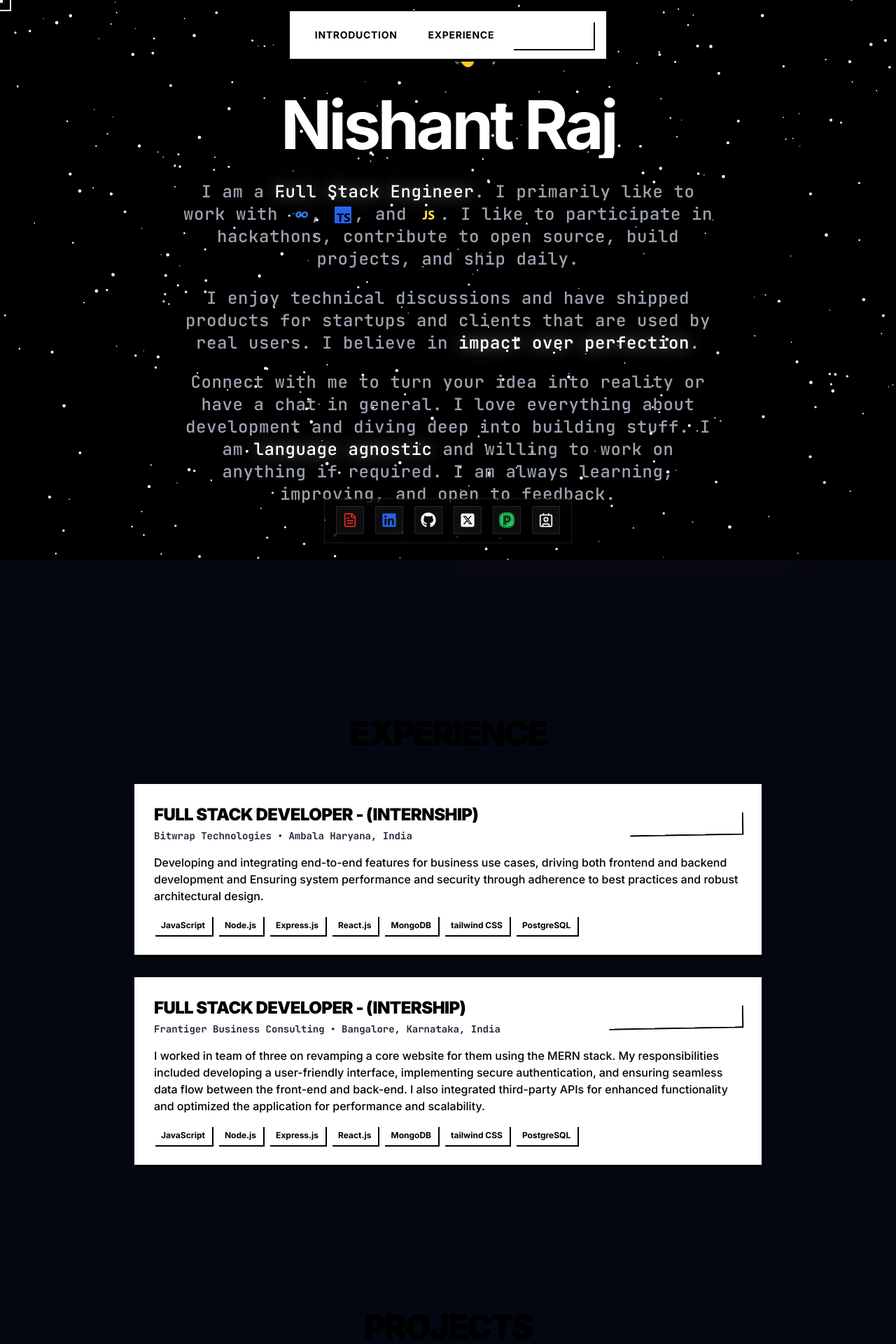
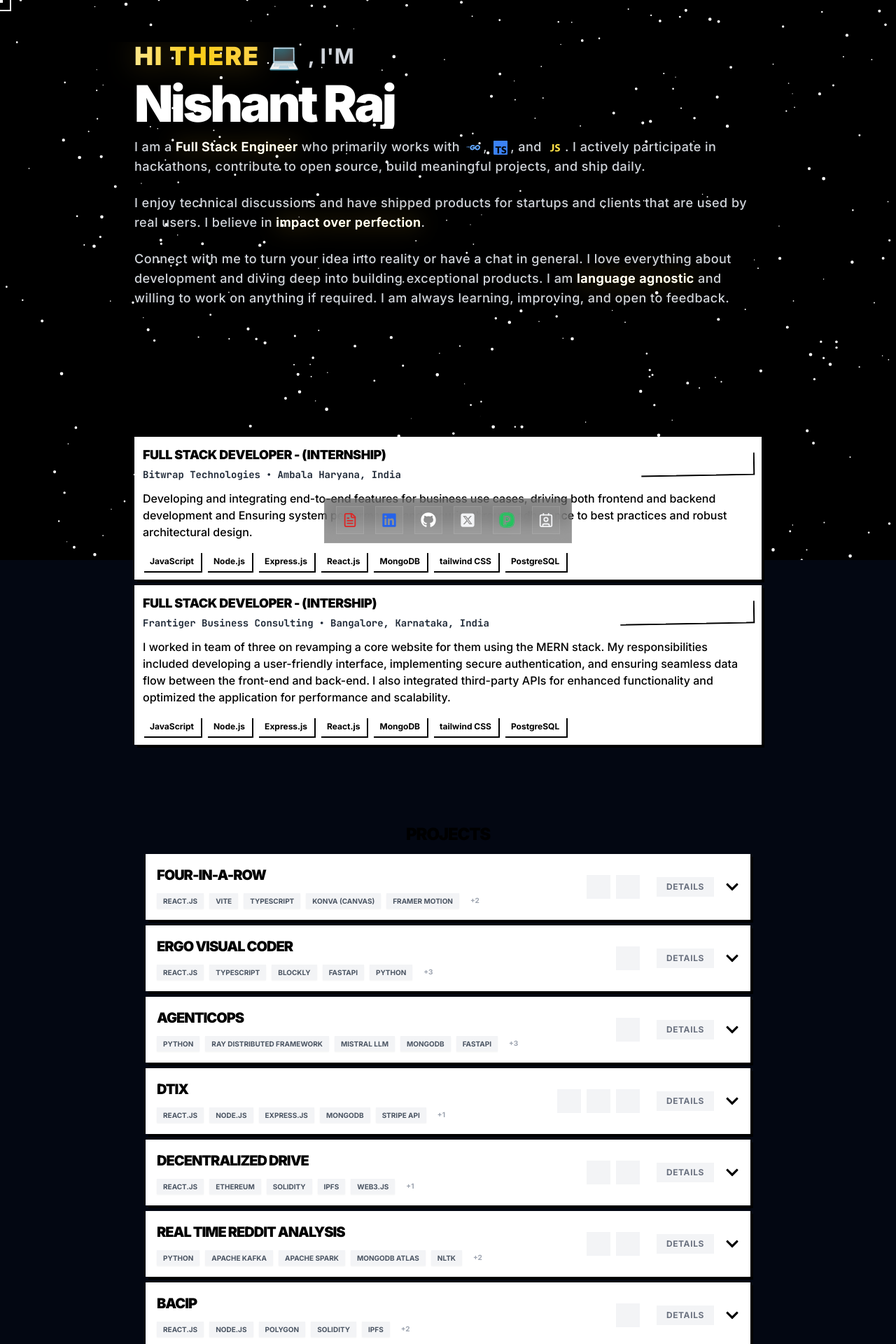
Before and after one commit to dawgdevv/portfolio, a React (Vite) app: page / in a window 1280 px wide. Shown: the top 1920 px of the page at 70% size. Built offline with nearby package versions, Linux system fonts and the light colour scheme.

Commit message:
refactor: remove Navbar component and refine UI layout and styling across various sections.

```diff
--- a/src/App.jsx
+++ b/src/App.jsx
@@ -11,7 +11,7 @@ import { Contact as ContactIcon, FileText } from "lucide-react";
 import { FaLinkedin, FaGithub, FaSquareXTwitter } from "react-icons/fa6";
 import { SiPeerlist } from "react-icons/si";
 
-import Navbar from "./components/Navbar";
+
 import AnimatedCursor from "./components/AnimatedCursor";
 
 const Hero = lazy(() => import("./components/Hero"));
@@ -125,7 +125,7 @@ function App() {
           if (
             scrollPosition >= offsetTop - navHeight - windowHeight / 2 &&
             scrollPosition <
-              offsetTop + offsetHeight - navHeight - windowHeight / 2
+            offsetTop + offsetHeight - navHeight - windowHeight / 2
           ) {
             currentSection = id;
           }
@@ -164,7 +164,7 @@ function App() {
   return (
     <div className="min-h-screen bg-[#030712] text-gray-100 overflow-x-hidden relative selection:bg-orange-500/30">
       <AnimatedCursor />
-      <div className="fixed inset-0 -z-10">
+      <div className="relative inset-0 -z-10">
         <div className="absolute inset-0 bg-gradient-to-br from-[#030712] via-[#0a0d1f] to-[#111827] opacity-95"></div>
         <div
           className="absolute inset-0 opacity-[0.02]"
@@ -174,36 +174,37 @@ function App() {
           }}
         ></div>
       </div>
-      <div className="fixed top-0 left-0 w-full h-1 z-[60]">
+      <div className="relative top-0 left-0 w-full h-1 z-[60]">
         <motion.div
           className="h-full bg-gradient-to-r from-orange-600 via-pink-500 to-orange-400 shadow-lg shadow-orange-500/30"
           style={{ width: `${scrollProgress}%` }}
         />
       </div>
-      <Navbar activeSection={activeSection} onNavClick={scrollToSection} />
-      <main className="relative z-10 container mx-auto px-4 pt-8 lg:pt-2 flex flex-col items-center">
+
+      <main className="relative z-10 container mx-auto px-6 pt-4 flex flex-col items-center">
         <Suspense fallback={<LoadingFallback />}>
           <section
             id="hero"
-            className="min-h-[calc(100vh-6rem)] w-full flex justify-center items-center py-24"
+            className="min-h-[30vh] w-full flex justify-center items-center py-10"
           >
             <Hero />
           </section>
+
           <section
             id="experience"
-            className="w-full flex justify-center items-center py-16"
+            className="w-full flex justify-center items-center py-12"
           >
             <Experience />
           </section>
           <section
             id="projects"
-            className="w-full flex justify-center items-center py-16"
+            className="w-full flex justify-center items-center py-12"
           >
             <Project />
           </section>
           <section
             id="github"
-            className="w-full flex justify-center items-center py-16"
+            className="w-full flex justify-center items-center py-12"
           >
             <GitHub />
           </section>
--- a/src/components/Experience.jsx
+++ b/src/components/Experience.jsx
@@ -4,16 +4,16 @@ import SnowfallBackground from "./SnowfallBackground.jsx";
 
 function Experience() {
   return (
-    <section className="container mx-auto px-4 py-10 flex flex-col justify-center">
+    <section className="container mx-auto px-4 py-2 flex flex-col justify-center">
       <SnowfallBackground />
       <motion.h2
         initial={{ opacity: 0, y: -20 }}
         animate={{ opacity: 1, y: 0 }}
-        className="mb-12 text-4xl md:text-5xl font-black text-center uppercase tracking-tighter text-black dark:text-white"
+        className="mb-3 text-xl md:text-2xl font-black text-center uppercase tracking-tighter text-black dark:text-white"
       >
         Experience
       </motion.h2>
-      <div className="space-y-6 md:space-y-8 max-w-4xl mx-auto">
+      <div className="space-y-2 max-w-4xl mx-auto">
         {EXPERIENCES.map((experience, index) => (
           <motion.div
             initial={{ opacity: 0, x: -20 }}
@@ -21,12 +21,12 @@ function Experience() {
             whileHover={{ y: -4, x: -4 }}
             transition={{ delay: index * 0.1 }}
             key={index}
-            className="bg-white dark:bg-zinc-800 p-6 border-4 border-white hover:border-black shadow-neo hover:shadow-neo-lg transition-all duration-200"
+            className="bg-white dark:bg-zinc-800 p-2 border-4 border-white hover:border-black shadow-neo hover:shadow-neo-lg transition-all duration-200"
           >
-            <div className="flex flex-col md:flex-row md:items-center md:justify-between gap-3 mb-4">
+            <div className="flex flex-col md:flex-row md:items-center md:justify-between gap-2 mb-3">
               <div className="space-y-1">
                 <motion.h3
-                  className="text-xl md:text-2xl font-black uppercase tracking-tight text-black dark:text-white"
+                  className="text-base md:text-lg font-black uppercase tracking-tight text-black dark:text-white"
                   whileHover={{ x: 5 }}
                   transition={{ duration: 0.2 }}
                 >
--- a/src/components/Github.jsx
+++ b/src/components/Github.jsx
@@ -22,25 +22,25 @@ const GitHub = () => {
   };
 
   return (
-    <section id="github" className="py-20 bg-bg-primary overflow-hidden">
+    <section id="github" className="py-2 bg-bg-primary overflow-hidden">
       <div className="container mx-auto px-4 max-w-6xl">
         {/* Header */}
-        <div className="mb-16 text-center">
-          <h2 className="text-5xl md:text-6xl font-black uppercase tracking-tighter text-black dark:text-white mb-4 bg-white dark:bg-black border-4 border-white hover:border-black inline-block px-8 py-4 shadow-neo hover:translate-x-1 hover:translate-y-1 hover:shadow-none transition-all cursor-default">
+        <div className="mb-3 text-center">
+          <h2 className="text-xl md:text-2xl font-black uppercase tracking-tighter text-black dark:text-white mb-2 bg-white dark:bg-black border-4 border-white hover:border-black inline-block px-4 py-2 shadow-neo hover:translate-x-1 hover:translate-y-1 hover:shadow-none transition-all cursor-default">
             GitHub Activity
           </h2>
         </div>
 
         {/* Calendar Section */}
-        <div className="mb-20">
+        <div className="mb-3">
           <div className="bg-white dark:bg-zinc-900 border-4 border-white hover:border-black shadow-neo-lg">
             {/* Calendar Content */}
-            <div className="p-6 md:p-10 overflow-x-auto">
+            <div className="p-2 md:p-3 overflow-x-auto">
               <GitHubCalendar
                 username={GITHUB_USERNAME}
-                fontSize={14}
-                blockSize={14}
-                blockMargin={4}
+                fontSize={10}
+                blockSize={8}
+                blockMargin={2}
                 theme={theme}
                 style={{
                   color: "inherit",
--- a/src/components/Hero.jsx
+++ b/src/components/Hero.jsx
@@ -7,7 +7,7 @@ import { DiJavascript1 } from "react-icons/di";
 
 const Hero = () => {
   return (
-    <div className="relative w-full min-h-screen flex items-center justify-center overflow-hidden -mt-10 lg:-mt-20">
+    <div className="relative w-full flex items-center overflow-hidden">
       {/* Background Glow */}
       <motion.div
         animate={{
@@ -22,12 +22,12 @@ const Hero = () => {
         className="absolute top-1/2 left-1/2 -translate-x-1/2 -translate-y-1/2 w-[500px] h-[500px] bg-orange-500/10 rounded-full blur-[120px] -z-10 pointer-events-none"
       />
 
-      <div className="relative z-10 max-w-7xl mx-auto px-6 flex flex-col items-center text-center">
+      <div className="relative z-10 max-w-full w-full mx-auto px-4 sm:px-6 lg:px-12 flex flex-col items-center text-left">
         <motion.div
           initial={{ opacity: 0, y: 30 }}
           animate={{ opacity: 1, y: 0 }}
           transition={{ duration: 1, ease: "easeOut", staggerChildren: 0.2 }}
-          className="space-y-8"
+          className="space-y-3"
         >
           <motion.div
             initial={{ opacity: 0, scale: 0.5 }}
@@ -37,9 +37,9 @@ const Hero = () => {
               type: "spring",
               bounce: 0.5,
             }}
-            className="flex flex-wrap items-center justify-center gap-2 md:gap-4 mb-4 font-mono"
+            className="flex flex-wrap items-center justify-start gap-2 md:gap-3 mb-2 font-sans"
           >
-            <span className="text-xl md:text-2xl font-bold bg-gradient-to-r from-cyan-300 to-blue-500 bg-clip-text text-transparent uppercase tracking-wider">
+            <span className="text-2xl md:text-4xl font-black bg-gradient-to-r from-amber-200 via-yellow-400 to-amber-300 bg-clip-text text-transparent uppercase tracking-wider drop-shadow-[0_0_20px_rgba(251,191,36,0.3)]">
               Hi there
             </span>
             <motion.span
@@ -53,16 +53,16 @@ const Hero = () => {
                 repeatDelay: 1,
                 ease: "easeInOut",
               }}
-              className="text-2xl md:text-3xl origin-bottom-right cursor-default"
+              className="text-2xl md:text-4xl origin-bottom-right cursor-default"
             >
-              👋
+              💻
             </motion.span>
-            <span className="text-xl md:text-2xl text-gray-400 font-medium tracking-wide uppercase">
+            <span className="text-xl md:text-3xl text-gray-300 font-bold tracking-wide uppercase">
               , I&apos;m
             </span>
           </motion.div>
 
-          <h1 className="text-4xl sm:text-6xl md:text-7xl lg:text-8xl font-bold tracking-tighter text-white mb-8 overflow-hidden break-words">
+          <h1 className="text-4xl sm:text-5xl md:text-6xl lg:text-7xl font-black tracking-tighter text-white mb-4 overflow-hidden break-words">
             {"Nishant Raj".split("").map((char, index) => (
               <motion.span
                 key={index}
@@ -74,7 +74,7 @@ const Hero = () => {
                   type: "spring",
                   bounce: 0.4,
                 }}
-                className="inline-block hover:text-cyan-400 transition-colors duration-300 cursor-default"
+                className="inline-block hover:text-amber-300 transition-colors duration-300 cursor-default"
                 whileHover={{
                   y: -10,
                   rotate: Math.random() * 10 - 5,
@@ -90,41 +90,41 @@ const Hero = () => {
             initial={{ opacity: 0, y: 20 }}
             animate={{ opacity: 1, y: 0 }}
             transition={{ delay: 0.4, duration: 0.8 }}
-            className="text-base sm:text-lg md:text-xl lg:text-2xl text-gray-400 max-w-3xl mx-auto font-mono leading-relaxed tracking-wide space-y-6"
+            className="text-sm sm:text-base md:text-lg text-gray-200 max-w-4xl font-sans leading-relaxed tracking-wide space-y-6"
           >
-            <p>
+            <p className="text-gray-300">
               I am a{" "}
-              <span className="text-white drop-shadow-[0_0_10px_rgba(255,255,255,0.5)] font-medium">
+              <span className="text-white drop-shadow-[0_0_15px_rgba(251,191,36,0.4)] font-semibold bg-gradient-to-r from-amber-200 to-yellow-300 bg-clip-text text-transparent">
                 Full Stack Engineer
-              </span>
-              . I primarily like to work with{" "}
+              </span>{" "}
+              who primarily works with{" "}
               <span className="inline-flex align-middle">
-                <FaGolang className="text-blue-500 mx-1" />
+                <FaGolang className="text-blue-400 mx-1 text-xl" />
               </span>
               ,{" "}
               <span className="inline-flex align-middle">
-                <SiTypescript className="text-blue-600 mx-1" />
+                <SiTypescript className="text-blue-500 mx-1 text-xl" />
               </span>
               , and{" "}
               <span className="inline-flex align-middle">
-                <DiJavascript1 className="text-yellow-300 mx-1" />
+                <DiJavascript1 className="text-yellow-300 mx-1 text-xl" />
               </span>
-              . I like to participate in hackathons, contribute to open source,
-              build projects, and ship daily.
+              . I actively participate in hackathons, contribute to open source,
+              build meaningful projects, and ship daily.
             </p>
-            <p>
+            <p className="text-gray-300">
               I enjoy technical discussions and have shipped products for
               startups and clients that are used by real users. I believe in{" "}
-              <span className="text-white drop-shadow-[0_0_10px_rgba(255,255,255,0.5)] font-semibold">
+              <span className="text-white drop-shadow-[0_0_15px_rgba(251,191,36,0.4)] font-semibold bg-gradient-to-r from-amber-200 to-yellow-300 bg-clip-text text-transparent">
                 impact over perfection
               </span>
               .
             </p>
-            <p>
+            <p className="text-gray-300">
               Connect with me to turn your idea into reality or have a chat in
               general. I love everything about development and diving deep into
-              building stuff. I am{" "}
-              <span className="text-white drop-shadow-[0_0_10px_rgba(255,255,255,0.5)] font-medium">
+              building exceptional products. I am{" "}
+              <span className="text-white drop-shadow-[0_0_15px_rgba(251,191,36,0.4)] font-semibold bg-gradient-to-r from-amber-200 to-yellow-300 bg-clip-text text-transparent">
                 language agnostic
               </span>{" "}
               and willing to work on anything if required. I am always learning,
--- a/src/components/Navbar.jsx
+++ /dev/null
@@ -1,126 +0,0 @@
-import { useState } from "react";
-import { motion, AnimatePresence } from "framer-motion";
-import PropTypes from "prop-types";
-
-function Navbar({ activeSection, onNavClick }) {
-  const [isOpen, setIsOpen] = useState(false);
-
-  const navItems = [
-    { id: "hero", label: "Introduction" },
-
-    { id: "experience", label: "Experience" },
-    { id: "projects", label: "Projects" },
-  ];
-
-  return (
-    <div className="fixed top-4 left-0 right-0 z-50 flex justify-center">
-      <motion.nav
-        initial={{ y: -100, opacity: 0 }}
-        animate={{ y: 0, opacity: 1 }}
-        transition={{ type: "spring", stiffness: 200, damping: 20 }}
-        className="bg-white border-2 border-white hover:border-black shadow-neo dark:bg-zinc-900 relative max-w-4xl"
-      >
-        <div className="container mx-auto px-4 py-3">
-          <div className="flex items-center justify-between">
-            {/* Desktop menu */}
-            <div className="hidden md:flex space-x-2 relative">
-              {navItems.map((item) => (
-                <motion.button
-                  key={item.id}
-                  onClick={() => onNavClick(item.id)}
-                  className={`relative z-10 px-4 py-2 text-sm font-bold uppercase tracking-wider border-2 border-white hover:border-black transition-all ${
-                    activeSection === item.id
-                      ? "bg-accent-color text-white shadow-neo-sm"
-                      : "bg-white text-black hover:bg-gray-100 hover:shadow-neo-sm"
-                  }`}
-                  whileHover={{ y: -2 }}
-                  whileTap={{ y: 0 }}
-                >
-                  {item.label}
-                </motion.button>
-              ))}
-            </div>
-
-            {/* Mobile menu button */}
-            <div className="md:hidden">
-              <button
-                onClick={() => setIsOpen(!isOpen)}
-                className="bg-white text-black border-2 border-white hover:border-black p-2 shadow-neo-sm active:translate-y-1 active:shadow-none transition-all"
-              >
-                {!isOpen ? (
-                  <svg
-                    className="h-6 w-6"
-                    fill="none"
-                    viewBox="0 0 24 24"
-                    stroke="currentColor"
-                  >
-                    <path
-                      strokeLinecap="square"
-                      strokeLinejoin="miter"
-                      strokeWidth={3}
-                      d="M4 6h16M4 12h16M4 18h16"
-                    />
-                  </svg>
-                ) : (
-                  <svg
-                    className="h-6 w-6"
-                    fill="none"
-                    viewBox="0 0 24 24"
-                    stroke="currentColor"
-                  >
-                    <path
-                      strokeLinecap="square"
-                      strokeLinejoin="miter"
-                      strokeWidth={3}
-                      d="M6 18L18 6M6 6l12 12"
-                    />
-                  </svg>
-                )}
-              </button>
-            </div>
-          </div>
-        </div>
-
-        {/* Mobile menu dropdown */}
-        <AnimatePresence>
-          {isOpen && (
-            <motion.div
-              initial={{ opacity: 0, height: 0 }}
-              animate={{ opacity: 1, height: "auto" }}
-              exit={{ opacity: 0, height: 0 }}
-              className="md:hidden border-t-2 border-white hover:border-black bg-white"
-            >
-              <div className="p-4 space-y-3">
-                {navItems.map((item) => (
-                  <motion.button
-                    key={item.id}
-                    onClick={() => {
-                      onNavClick(item.id);
-                      setIsOpen(false);
-                    }}
-                    className={`block w-full text-center px-4 py-3 text-sm font-bold uppercase border-2 border-white hover:border-black transition-all ${
-                      activeSection === item.id
-                        ? "bg-accent-color text-white shadow-neo-sm"
-                        : "bg-white text-black shadow-neo-sm hover:translate-x-1"
-                    }`}
-                    whileHover={{ scale: 1.02 }}
-                    whileTap={{ scale: 0.98 }}
-                  >
-                    {item.label}
-                  </motion.button>
-                ))}
-              </div>
-            </motion.div>
-          )}
-        </AnimatePresence>
-      </motion.nav>
-    </div>
-  );
-}
-
-Navbar.propTypes = {
-  activeSection: PropTypes.string.isRequired,
-  onNavClick: PropTypes.func.isRequired,
-};
-
-export default Navbar;
--- a/src/components/Project.jsx
+++ b/src/components/Project.jsx
@@ -15,12 +15,12 @@ export default function Project() {
   };
 
   return (
-    <section className="container mx-auto px-4 py-10 max-w-4xl">
-      <h2 className="mb-16 text-4xl md:text-5xl font-black text-center uppercase tracking-tighter text-black dark:text-white">
+    <section className="container mx-auto px-4 py-2 max-w-4xl">
+      <h2 className="mb-3 text-xl md:text-2xl font-black text-center uppercase tracking-tighter text-black dark:text-white">
         Projects
       </h2>
 
-      <div className="flex flex-col gap-4 relative">
+      <div className="flex flex-col gap-2 relative">
         {PROJECTS.map((project, index) => {
           const isExpanded = expandedIndex === index;
 
@@ -31,10 +31,10 @@ export default function Project() {
             >
               <div
                 onClick={() => toggleProject(index)}
-                className="flex flex-col md:flex-row items-start md:items-center justify-between p-6 bg-white dark:bg-zinc-900 cursor-pointer group gap-4"
+                className="flex flex-col md:flex-row items-start md:items-center justify-between p-3 bg-white dark:bg-zinc-900 cursor-pointer group gap-2"
               >
                 <div className="flex flex-col gap-3 flex-1 min-w-0">
-                  <h3 className="font-black text-2xl md:text-3xl text-black dark:text-white uppercase tracking-tighter truncate w-full">
+                  <h3 className="font-black text-lg md:text-xl text-black dark:text-white uppercase tracking-tighter truncate w-full">
                     {project.name}
                   </h3>
                   <div className="flex flex-wrap gap-2">
@@ -106,12 +106,12 @@ export default function Project() {
               </div>
 
               {isExpanded && (
-                <div className="p-6 pt-0">
-                  <div className="border-4 border-white hover:border-black mb-6">
+                <div className="p-3 pt-0">
+                  <div className="border-4 border-white hover:border-black mb-3">
                     <img
                       src={project.image}
                       alt={project.name}
-                      className="w-full h-48 md:h-80 object-cover"
+                      className="w-full h-32 md:h-48 object-cover"
                     />
                   </div>
 
```
Also changed, not shown: src/components/ResumeViewer.jsx (+71 -42 lines).
